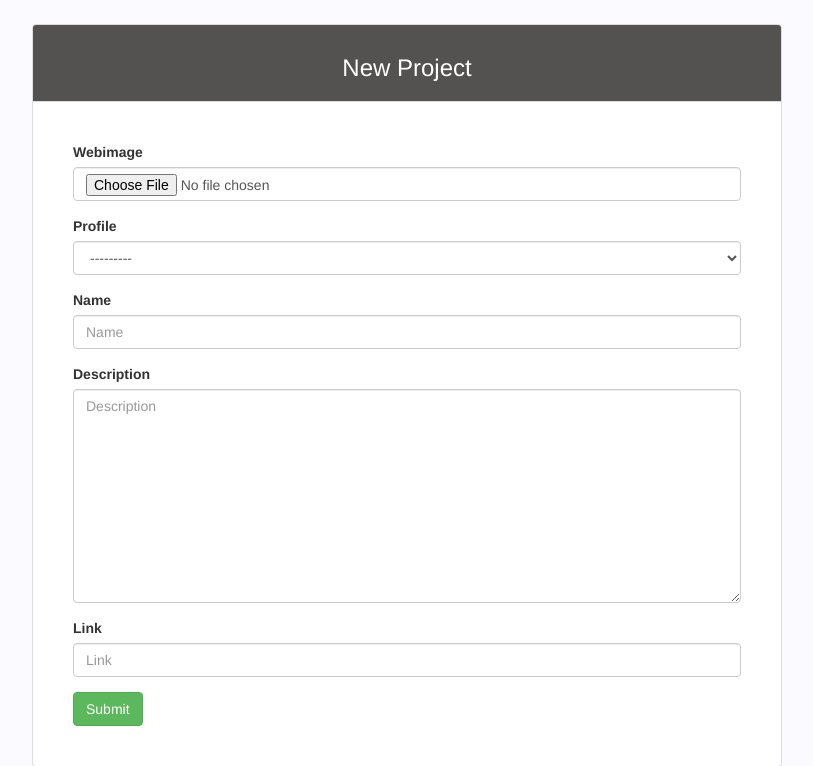
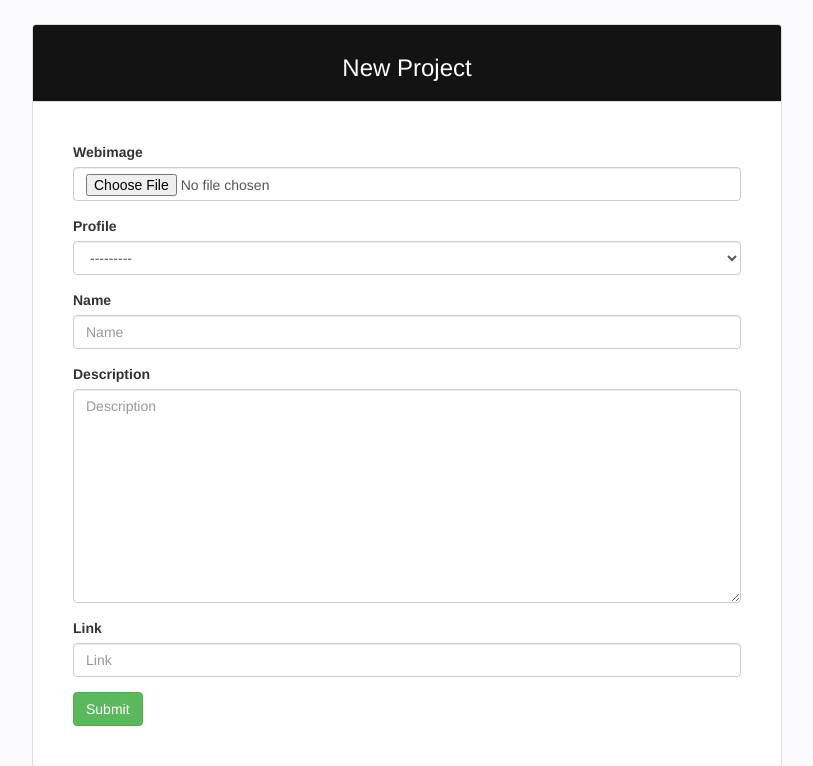
Before and after one commit to Kiptoo462/Awwards, a Django app: page /new/project in a window 1280 px wide. Shown: the part 86-852 px from the top of the page, without its empty margins (233-1046 px from the left). Run offline with Django 3.2, Linux system fonts and the light colour scheme; a user stored in the database is signed in; data comes from the database, SQL or seed files in the repository; some libraries are stand-ins or nearby versions; some web fonts are replaced.

Commit message:
Updated new_project

```diff
--- a/awwwards/templates/awwards/new_project.html
+++ b/awwwards/templates/awwards/new_project.html
@@ -12,7 +12,7 @@
       {% endif %}
       <div class="panel panel-default">
 
-        <div class="panel-heading" style="background-color: #535250;">
+        <div class="panel-heading" style="background-color: #131313;">
           <h3 class="text-center" style="color:white;">New Project</h3>
         </div>
         <div class="panel-body" style="padding: 40px;">
```
